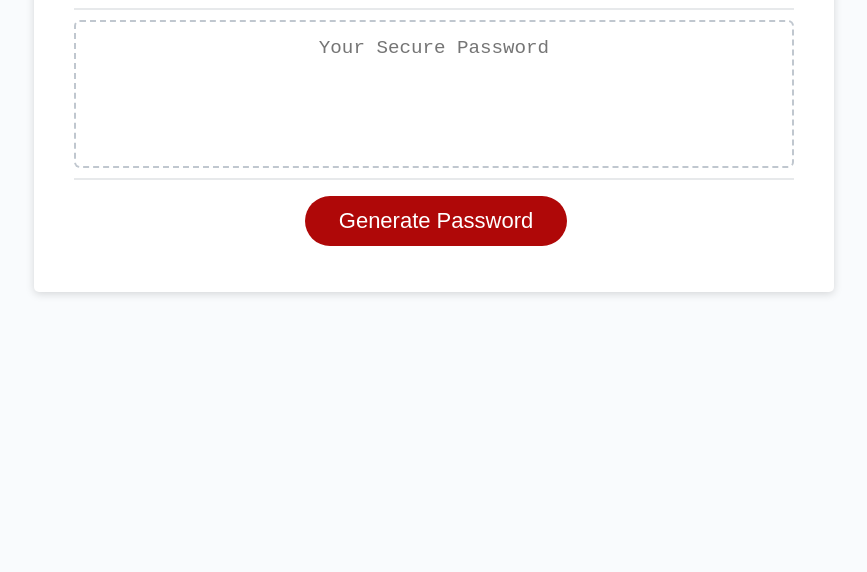
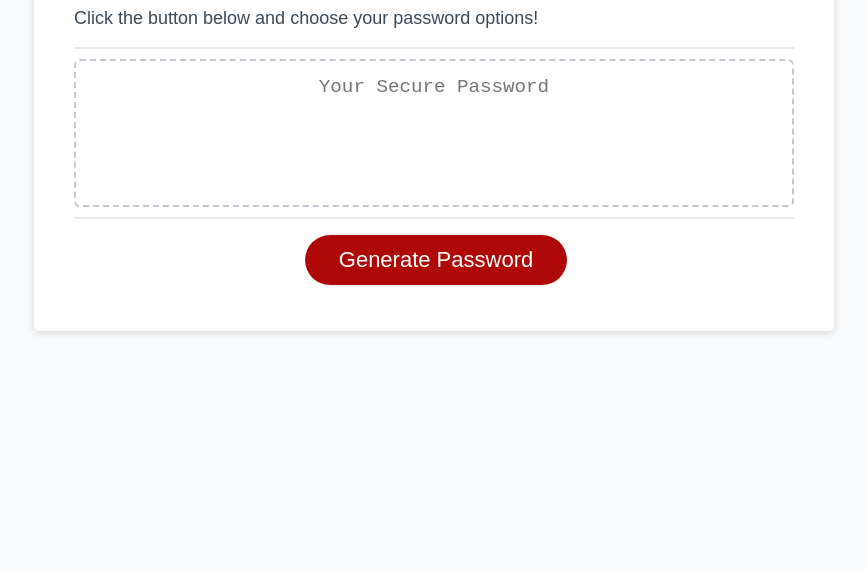
Before and after one commit to sprouts-parent/05-password-generator, a plain HTML site: page starter/index.html in a window 1280 px wide. Shown: the part 228-800 px from the top of the page, without its empty margins (206-1073 px from the left). Drawn offline with Linux system fonts and the light colour scheme.

Commit message:
added text to html to make it clearer to the user how to use the application

```diff
--- a/starter/index.html
+++ b/starter/index.html
@@ -15,6 +15,7 @@
       <div class="card">
         <div class="card-header">
           <h2>Generate a Password</h2>
+          <p>Click the button below and choose your password options!</p>
         </div>
         <div class="card-body">
           <textarea
```
